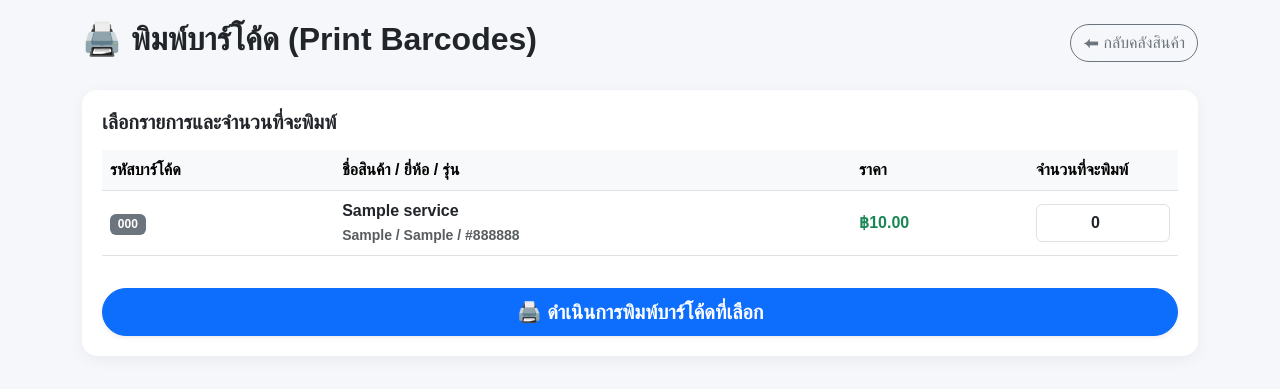
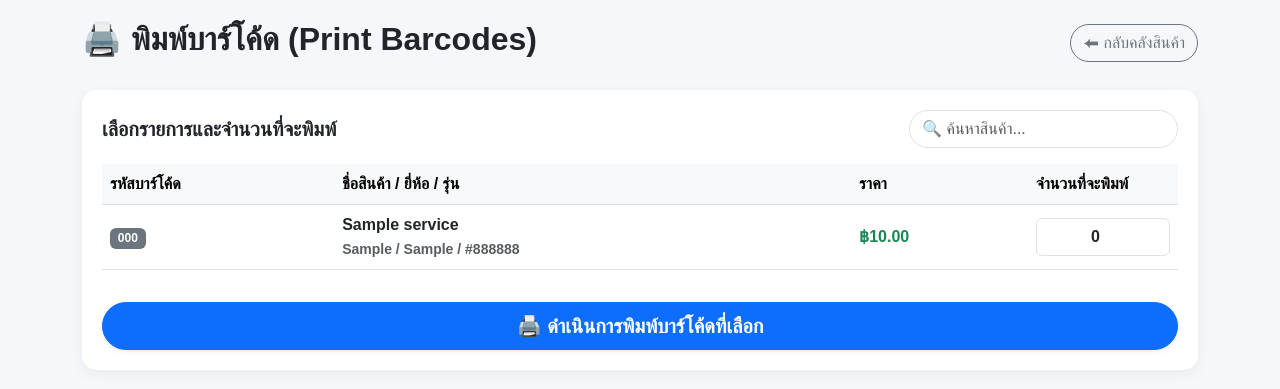
Before and after one commit to aodarmys-ops/pjcopyshop, a Flask app: page /print-barcodes in a window 1280 px wide. Shown: the top 389 px of the page. Run offline with Flask 3, Linux system fonts and the light colour scheme; tables that the repository leaves empty hold one stand-in row (values such as "Sample post"); some libraries are stand-ins or nearby versions.

Commit message:
Fix barcode print page sorting and add search filter

```diff
--- a/app.py
+++ b/app.py
@@ -173,7 +173,7 @@ def search_product():
 @app.route('/api/products', methods=['GET'])
 def get_products():
     conn = get_db_connection()
-    products = conn.execute('SELECT * FROM Products_Services WHERE is_active = 1').fetchall()
+    products = conn.execute('SELECT * FROM Products_Services WHERE is_active = 1 ORDER BY id DESC').fetchall()
     conn.close()
     return jsonify([dict(ix) for ix in products])
 
--- a/templates/print_barcodes.html
+++ b/templates/print_barcodes.html
@@ -37,7 +37,10 @@
         </div>
 
         <div class="glass-card mb-4">
-            <h5 class="fw-bold mb-3">เลือกรายการและจำนวนที่จะพิมพ์</h5>
+            <div class="d-flex justify-content-between align-items-center mb-3">
+                <h5 class="fw-bold m-0">เลือกรายการและจำนวนที่จะพิมพ์</h5>
+                <input type="text" id="searchBar" class="form-control w-25 rounded-pill" placeholder="🔍 ค้นหาสินค้า..." onkeyup="filterProducts()">
+            </div>
             <div class="table-responsive">
                 <table class="table align-middle table-hover">
                     <thead class="table-light">
@@ -156,6 +159,15 @@
             window.print();
         }
 
+        function filterProducts() {
+            const q = document.getElementById('searchBar').value.toLowerCase();
+            const rows = document.querySelectorAll('#productList tr');
+            rows.forEach(row => {
+                const text = row.innerText.toLowerCase();
+                row.style.display = text.includes(q) ? '' : 'none';
+            });
+        }
+
         fetchProducts();
     </script>
 </body>
```
